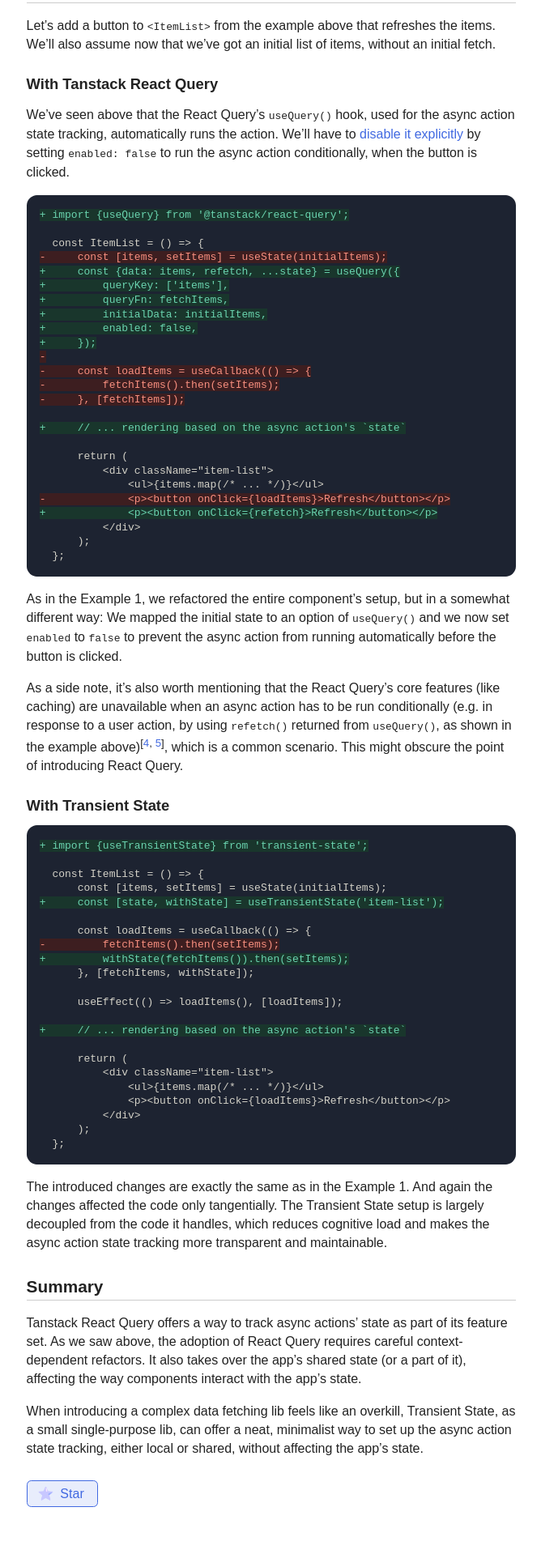
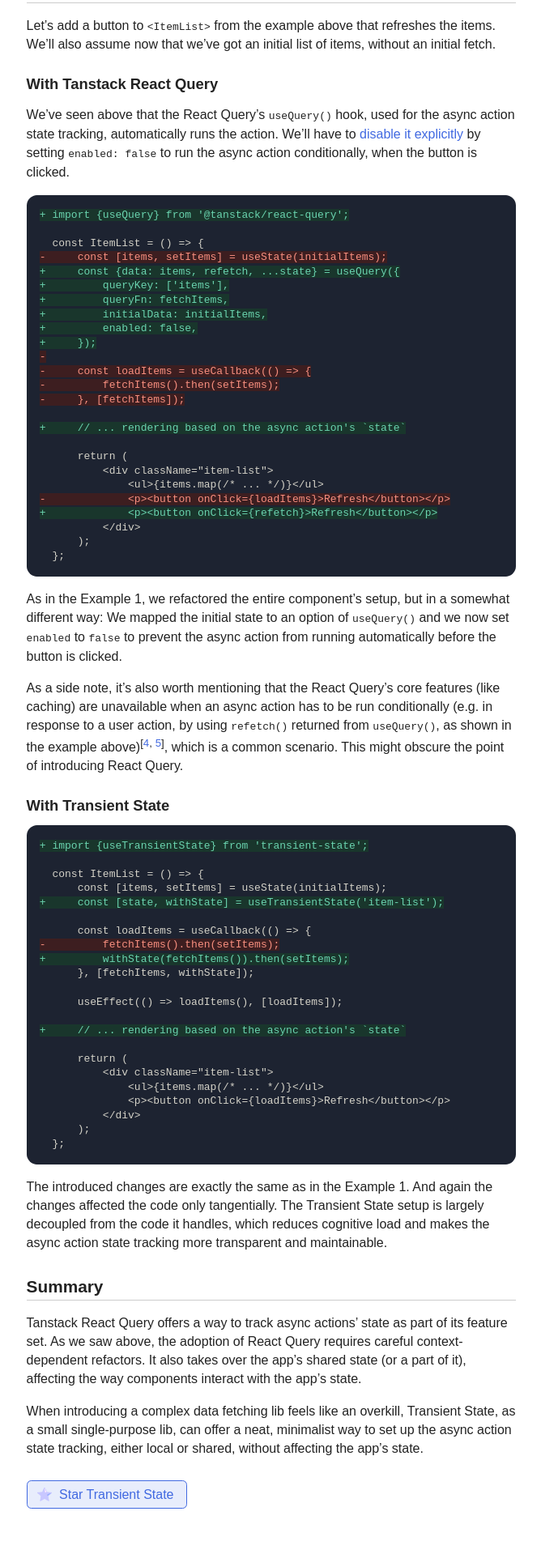
Before and after one commit to axtk/axtk.github.io, a Jekyll site: the page built from transient_state.md, in a window 1280 px wide. Shown: the part 2723-4642 px from the top of the page at 81% size, without its empty margins (305-973 px from the left). Built offline with Jekyll 4.4.1, drawn with Linux system fonts in a browser that asks for light colours; our own code applies the rules of GitHub Pages for plain Markdown files.

Commit message:
update star buttons

```diff
--- a/css/plain.css
+++ b/css/plain.css
@@ -216,8 +216,8 @@
     background: color(from currentColor srgb r g b / .12);
     border: .05em solid;
     border-radius: .35em;
-    padding: .25em 1em;
-    padding-inline-start: .8em;
+    padding: .3em 1em;
+    padding-inline-start: .72em;
     margin: .75em 0;
 }
 p:last-child a.star-button {
--- a/transient_state.md
+++ b/transient_state.md
@@ -173,4 +173,4 @@
 
 When introducing a complex data fetching lib feels like an overkill, Transient State, as a small single-purpose lib, can offer a neat, minimalist way to set up the async action state tracking, either local or shared, without affecting the app's state.
 
-<a href="https://github.com/axtk/transient-state" class="star-button" target="_blank">Star</a>
+<a href="https://github.com/axtk/transient-state" class="star-button" target="_blank">Star Transient State</a>
```
Also changed, not shown: groundstate.md (+1 -1 lines), routescape.md (+1 -1 lines).
